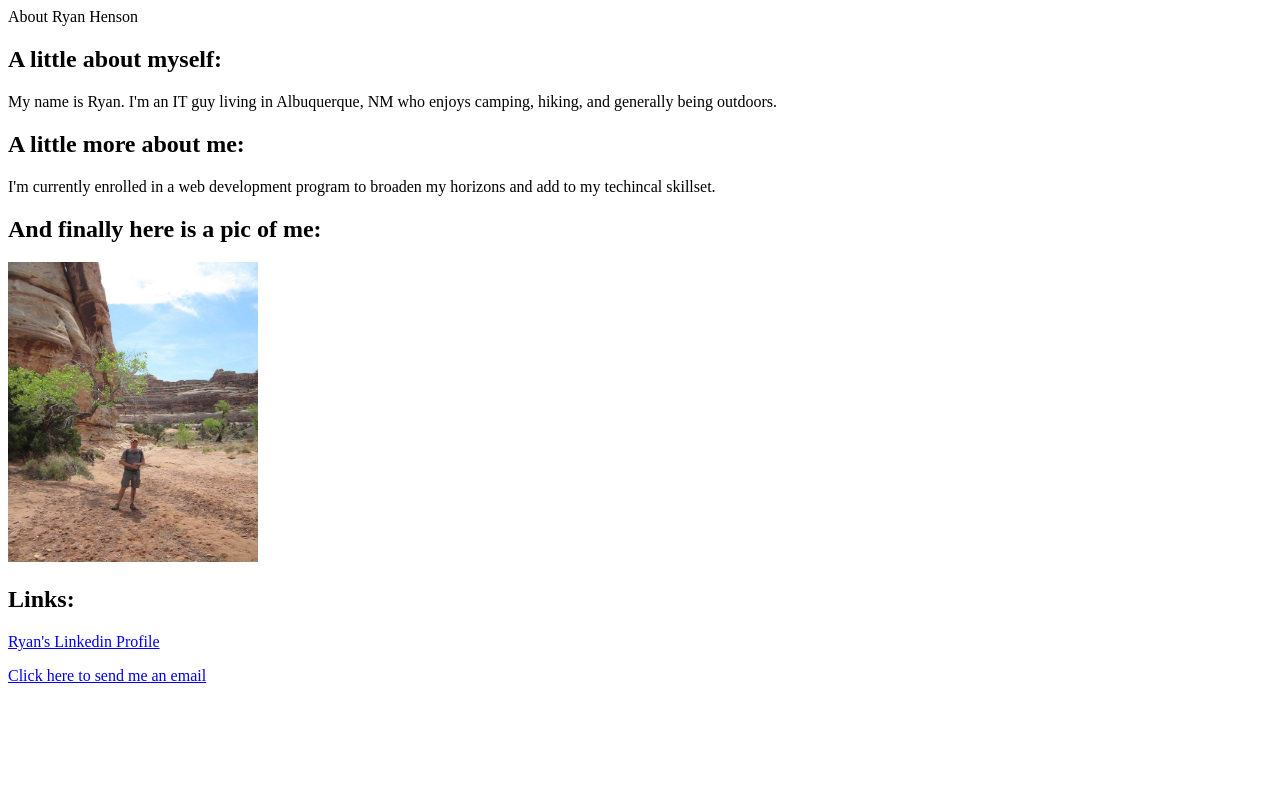
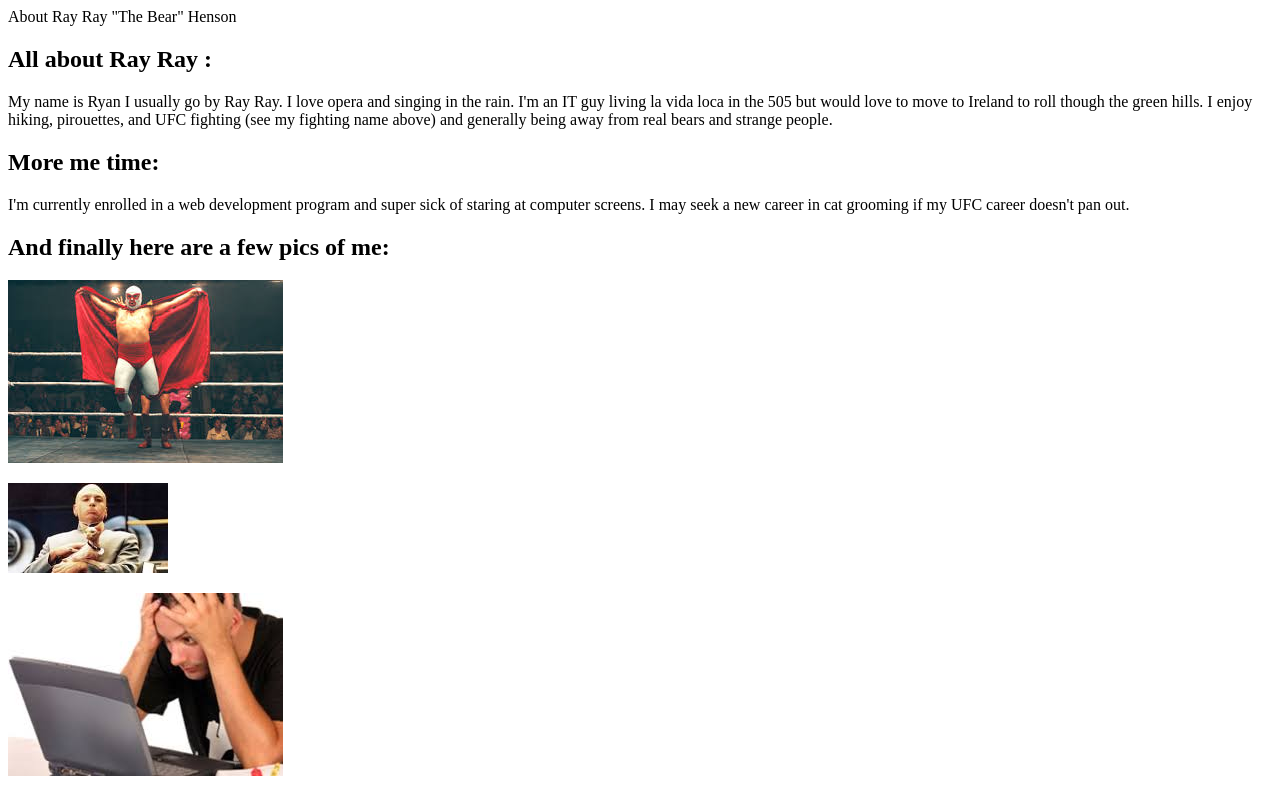
Before and after one commit to JRyanHenson/about-ryan, a plain HTML site: page index.html in a window 1280 px wide. Shown: the top 793 px of the page. Drawn offline with Linux system fonts and the light colour scheme.

Commit message:
New Ryan

```diff
--- a/index.html
+++ b/index.html
@@ -4,17 +4,22 @@
 		<meta charset="UTF-8">
 		<meta name="author" content="Ryan Henson">
 		<meta name="description" content="This website aims to briefly describe Ryan Henson to provide the reader with very little information about him."
-		<title>About Ryan Henson</title>
+		<title>About Ray Ray "The Bear" Henson</title>
 	</head>
 	<body>
-		<p><h2>A little about myself:</h2></p>
-		<p>My name is Ryan. I'm an IT guy living in Albuquerque, NM who enjoys camping, hiking, and generally being outdoors.</p>
-		<p><h2>A little more about me:</h2></p>
-		<p>I'm currently enrolled in a web development program to broaden my horizons and add to my techincal skillset.</p>
-		<p><h2>And finally here is a pic of me:</h2></p>
+		<p><h2>All about Ray Ray :</h2></p>
+		<p>My name is Ryan I usually go by Ray Ray. I love opera and singing in the rain. I'm an IT guy living la vida loca in the 505 but would love to move to Ireland to roll though the green hills.
+			 I enjoy hiking, pirouettes, and UFC fighting (see my fighting name above) and generally being away from real bears and strange people.</p>
+		<p><h2>More me time:</h2></p>
+		<p>I'm currently enrolled in a web development program and super sick of staring at computer screens. I may seek a new career in cat grooming if my UFC career doesn't pan out.</p>
+		<p><h2>And finally here are a few pics of me:</h2></p>
+		<p><img src="images/ufc.jpg"></p>
+		<p><img src="images/ryanscat.jpg"></p>
+		<p><img src="images/ryansickofcomputers.jpg"></p>
 		<p><img src="images/pic.jpg" height="300" width="250"/></p>
 		<p><h2>Links:</h2></p>
+		<p>I have added these to be nice but please leave me be unless you are going to give me free money!</p>
 		<p><a href="https://www.linkedin.com/in/j-ryan-henson-4415a2117/" title="A link to Ryan's Linkedin profile">Ryan's Linkedin Profile</a></p>
-		<p><a href="mailto:hensojr@gmail.com">Click here to send me an email</a></p>
+		<p><a href="mailto:hensojr@gmail.com">Click here to send me an email if you want me to fight at your next event!!!</a></p>
 	</body>
 </html>
```
Also changed, not shown: images/ryanscat.jpg (added), images/ryansickofcomputers.jpg (added), images/ufc.jpg (added), ufc.jpg (added).
